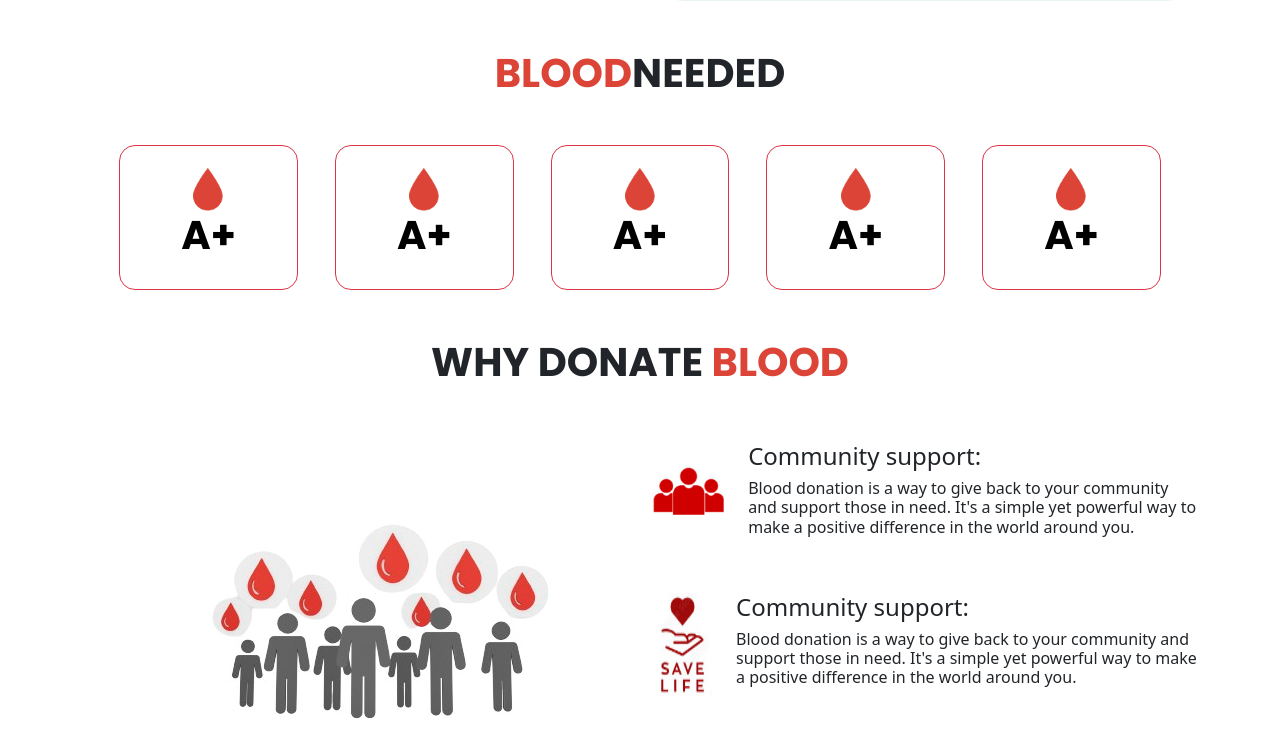
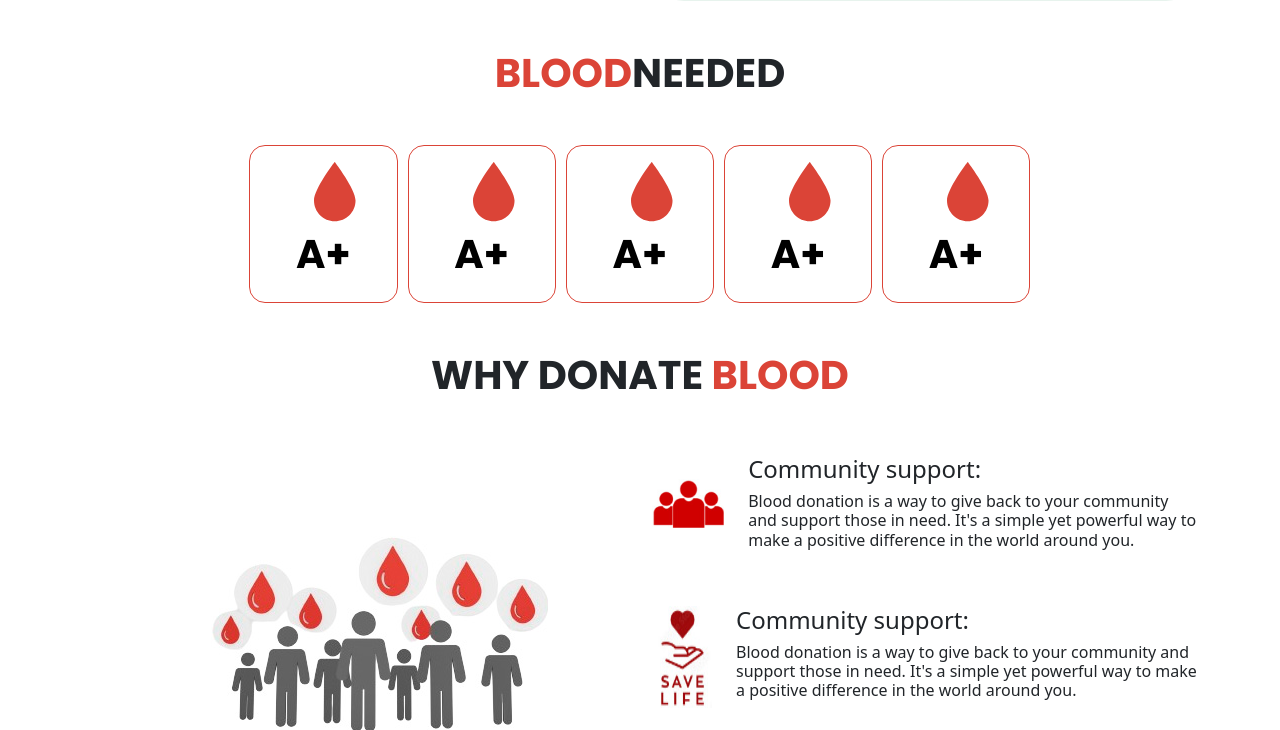
Before and after one commit to alfinashaji/bloodbank-bootstrap-php, a PHP site: page / in a window 1280 px wide. Shown: the part 727-1457 px from the top of the page. Run offline with PHP 8.4, Linux system fonts and the light colour scheme; some libraries are stand-ins or nearby versions.

Commit message:
carousel

```diff
--- a/css/style.css
+++ b/css/style.css
@@ -164,3 +164,45 @@
 .img{height:49px;}
 
 .imageblood{width:30px;}
+
+.carousel-wrap {
+
+      padding: 0 5%;
+      width: 80%;
+      position: relative;
+    }
+
+    /* fix blank or flashing items on carousel */
+    .owl-carousel .item {
+      position: relative;
+      z-index: 100;
+      backface-visibility: hidden;
+    }
+
+    /* end fix */
+    .owl-nav > div {
+      margin-top: -26px;
+      position: absolute;
+      top: 50%;
+      color: #cdcbcd;
+    }
+
+    .owl-nav i {
+      font-size: 52px;
+    }
+
+    .owl-nav .owl-prev {
+      left: -30px;
+    }
+
+    .owl-nav .owl-next {
+      right: -30px;
+    }
+
+    .owl-carousel .owl-item img {
+      display: block;
+      width: auto;
+      -webkit-transform-style: preserve-3d;}
+
+
+.boxarrangement{border: 1px solid #DB4437;}
--- a/index.html
+++ b/index.html
@@ -4,7 +4,9 @@
     <meta charset="UTF-8">
     <meta name="viewport" content="width=device-width, initial-scale=1.0">
     <title>Document</title>
+
     <link href="https://cdn.jsdelivr.net/npm/bootstrap@5.3.3/dist/css/bootstrap.min.css" rel="stylesheet" integrity="sha384-QWTKZyjpPEjISv5WaRU9OFeRpok6YctnYmDr5pNlyT2bRjXh0JMhjY6hW+ALEwIH" crossorigin="anonymous">
+    <link href="https://cdnjs.cloudflare.com/ajax/libs/OwlCarousel2/2.1.3/assets/owl.carousel.min.css" rel="stylesheet"/>
     <link href="css/main.css" rel="stylesheet"/>
 </head>
 <body>
@@ -259,27 +261,18 @@
 <h1 class="text"><span class="coulour">BLOOD</span>NEEDED</h1>
 </div>
 <div class="d-flex justify-content-evenly mt-5">
+  <div class="carousel-wrap">
+    <div class="owl-carousel">
+      <div class="item">
+<div class="boxarrangement rounded-4 pt-3 pb-3">
+  <img class="imageblood ms-5 ps-3 pb-2" src="images/Path 1.png"/>
+  <h1 class="textcolour">A+</h1>
+</div>
+</div>
 
-<button type="button" class="btn btn-outline-danger heightadjustment rounded-4">
-  <img class="imageblood" src="images/Path 1.png"/>
-  <h1 class="textcolour">A+</h1>
-</button>
-<button type="button" class="btn btn-outline-danger heightadjustment rounded-4">
-  <img class="imageblood" src="images/Path 1.png"/>
-  <h1 class="textcolour">A+</h1>
-</button>
-<button type="button" class="btn btn-outline-danger heightadjustment rounded-4">
-  <img class="imageblood" src="images/Path 1.png"/>
-  <h1 class="textcolour">A+</h1>
-</button>
-<button type="button" class="btn btn-outline-danger heightadjustment rounded-4">
-  <img class="imageblood" src="images/Path 1.png"/>
-  <h1 class="textcolour">A+</h1>
-</button>
-<button type="button" class="btn btn-outline-danger heightadjustment rounded-4">
-  <img class="imageblood" src="images/Path 1.png"/>
-  <h1 class="textcolour">A+</h1>
-</button>
+
+</div>
+</div>
 </div>
 </div>
 </div>
@@ -359,6 +352,36 @@
 
 
     <script src="https://cdn.jsdelivr.net/npm/bootstrap@5.3.3/dist/js/bootstrap.bundle.min.js" integrity="sha384-YvpcrYf0tY3lHB60NNkmXc5s9fDVZLESaAA55NDzOxhy9GkcIdslK1eN7N6jIeHz" crossorigin="anonymous"></script>
+    <script src="https://cdnjs.cloudflare.com/ajax/libs/jquery/2.2.2/jquery.min.js"></script>
+
+    <script src="https://cdnjs.cloudflare.com/ajax/libs/OwlCarousel2/2.1.3/owl.carousel.min.js"></script>
+    <script>
+
+      $('.owl-carousel').owlCarousel({
+        loop: true,
+        margin: 10,
+        nav: true,
+        navText: [
+          "<i class='fa fa-caret-left'></i>",
+          "<i class='fa fa-caret-right'></i>"
+        ],
+        autoplay: true,
+        autoplayHoverPause: true,
+        responsive: {
+          0: {
+            items: 1
+          },
+          600: {
+            items: 3
+          },
+          1000: {
+            items: 5
+          }
+        }
+      })
+
+        </script>
+
 
 </body>
 </html>
```
